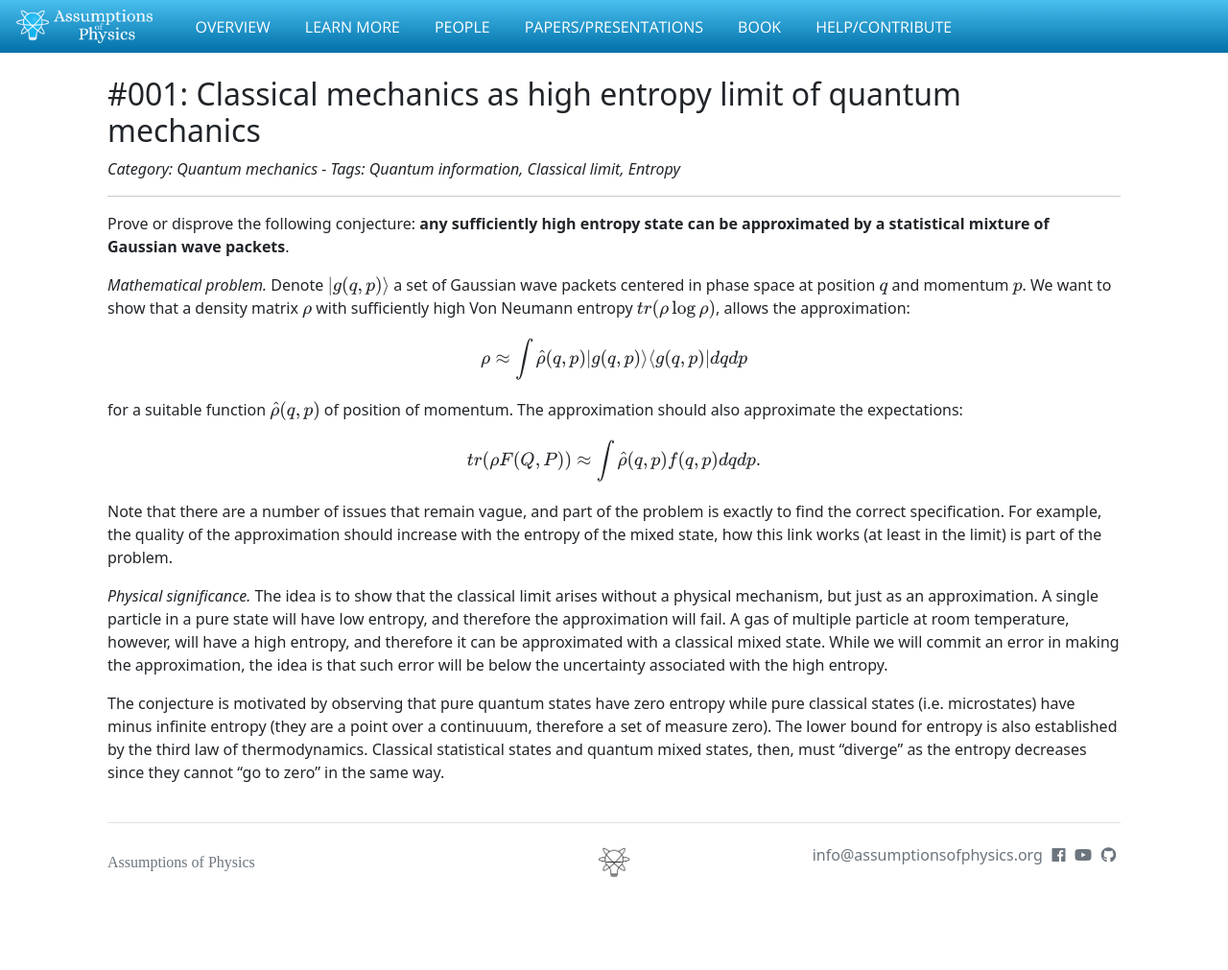
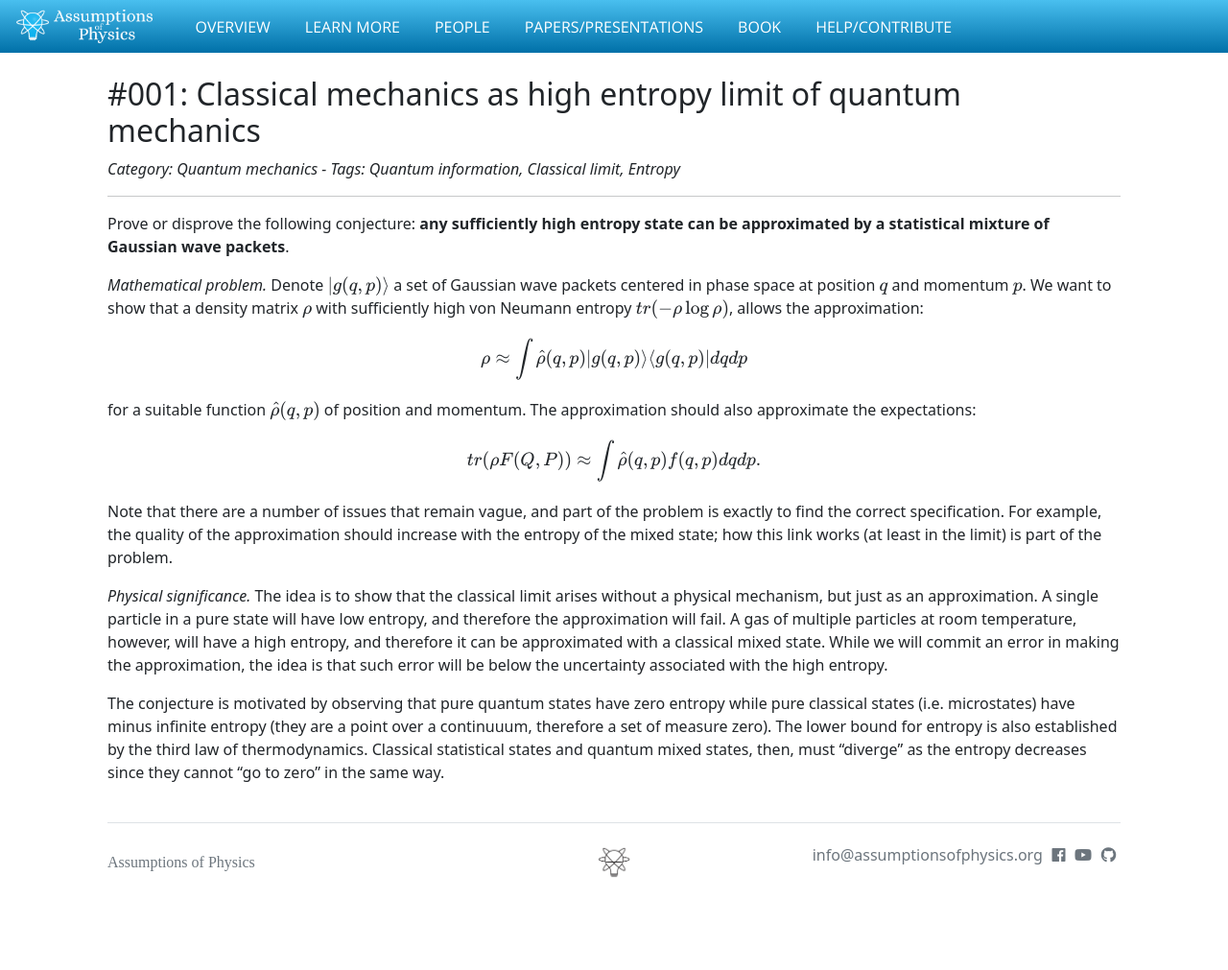
Before and after one commit to assumptionsofphysics/assumptionsofphysics.github.io, a Jekyll site: the page built from _problems/001-HighEntropyLimit.md, in a window 1280 px wide. Shown: the whole page at 96% size. Built offline with Jekyll 4.4.1, drawn with Linux system fonts in a browser that asks for light colours; nearby versions of some CDN libraries; some web fonts are replaced; formulas are drawn with MathJax 3.

Commit message:
Fixing typos in problems

```diff
--- a/_problems/001-HighEntropyLimit.md
+++ b/_problems/001-HighEntropyLimit.md
@@ -9,11 +9,11 @@
 *Mathematical problem.* Denote $$|g(q,p)\rangle$$ a set of Gaussian wave packets
 centered in phase space at position $$q$$ and momentum $$p$$.
 We want to show that a density matrix $$\rho$$ with sufficiently high
-Von Neumann entropy $$ tr(\rho \log \rho) $$, allows the approximation:
+von Neumann entropy $$ tr(-\rho \log \rho) $$, allows the approximation:
 
 $$\rho \approx \int \hat{\rho}(q,p) |g(q,p)\rangle \langle g(q,p)| dq dp$$
 
-for a suitable function $$ \hat{\rho}(q,p) $$ of position of momentum. The
+for a suitable function $$ \hat{\rho}(q,p) $$ of position and momentum. The
 approximation should also approximate the expectations:
 
 $$tr(\rho F(Q,P)) \approx \int \hat{\rho}(q,p) f(q,p) dq dp.$$
@@ -22,12 +22,12 @@
 Note that there are a number of issues that remain vague, and part of the problem
 is exactly to find the correct specification. For example,
 the quality of the approximation should increase with the entropy of the mixed
-state, how this link works (at least in the limit) is part of the problem.
+state; how this link works (at least in the limit) is part of the problem.
 
 *Physical significance.* The idea is to show that the classical limit arises
 without a physical mechanism, but just as an approximation. A single particle
 in a pure state will have low entropy, and therefore the approximation will
-fail. A gas of multiple particle at room temperature, however, will have a
+fail. A gas of multiple particles at room temperature, however, will have a
 high entropy, and therefore it can be approximated with a classical mixed state.
 While we will commit an error in making the approximation, the idea is that
 such error will be below the uncertainty associated with the high entropy.
```
Also changed, not shown: _problems/002-ClassicalUncertaintyPrinciple.md (+3 -5 lines).
